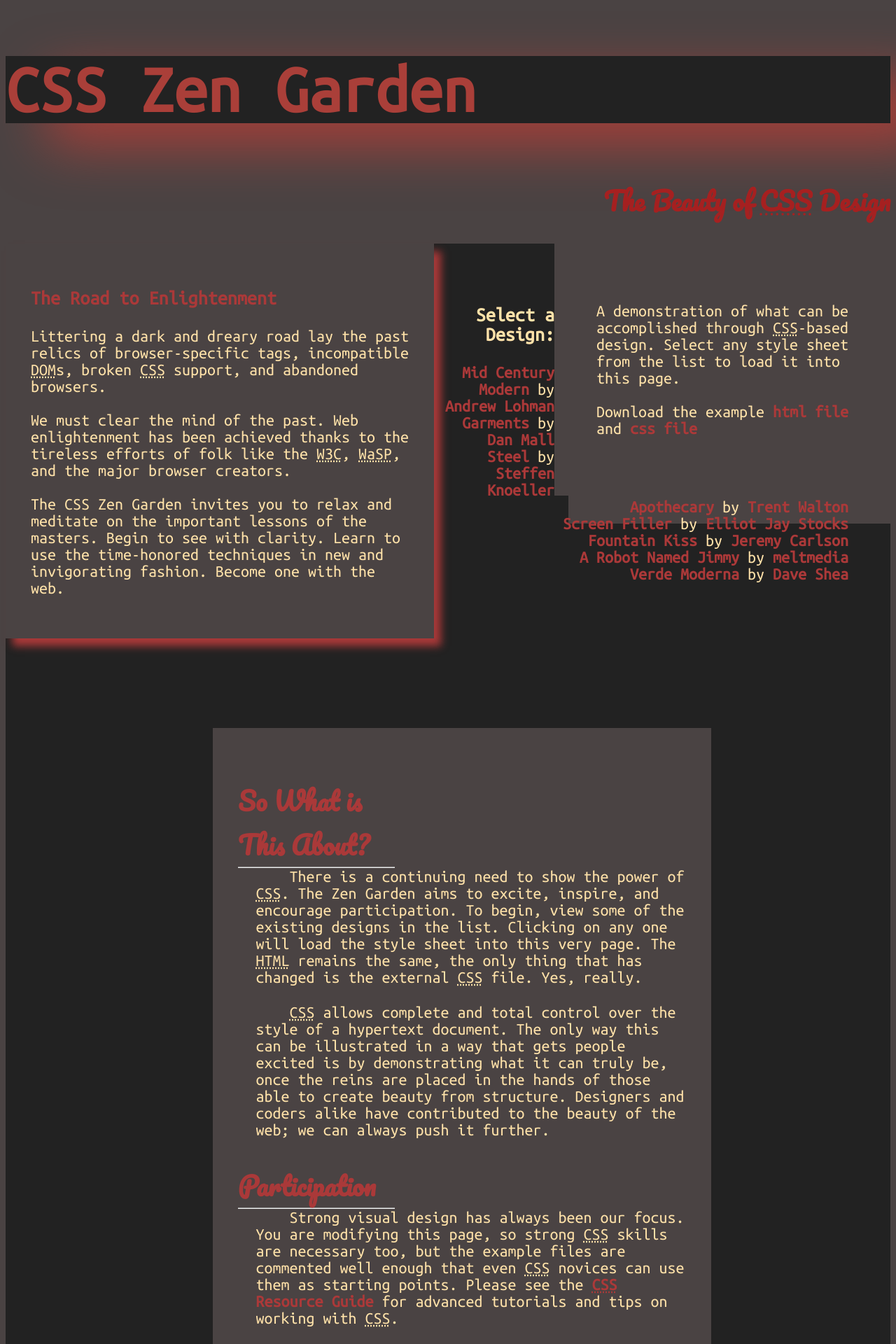
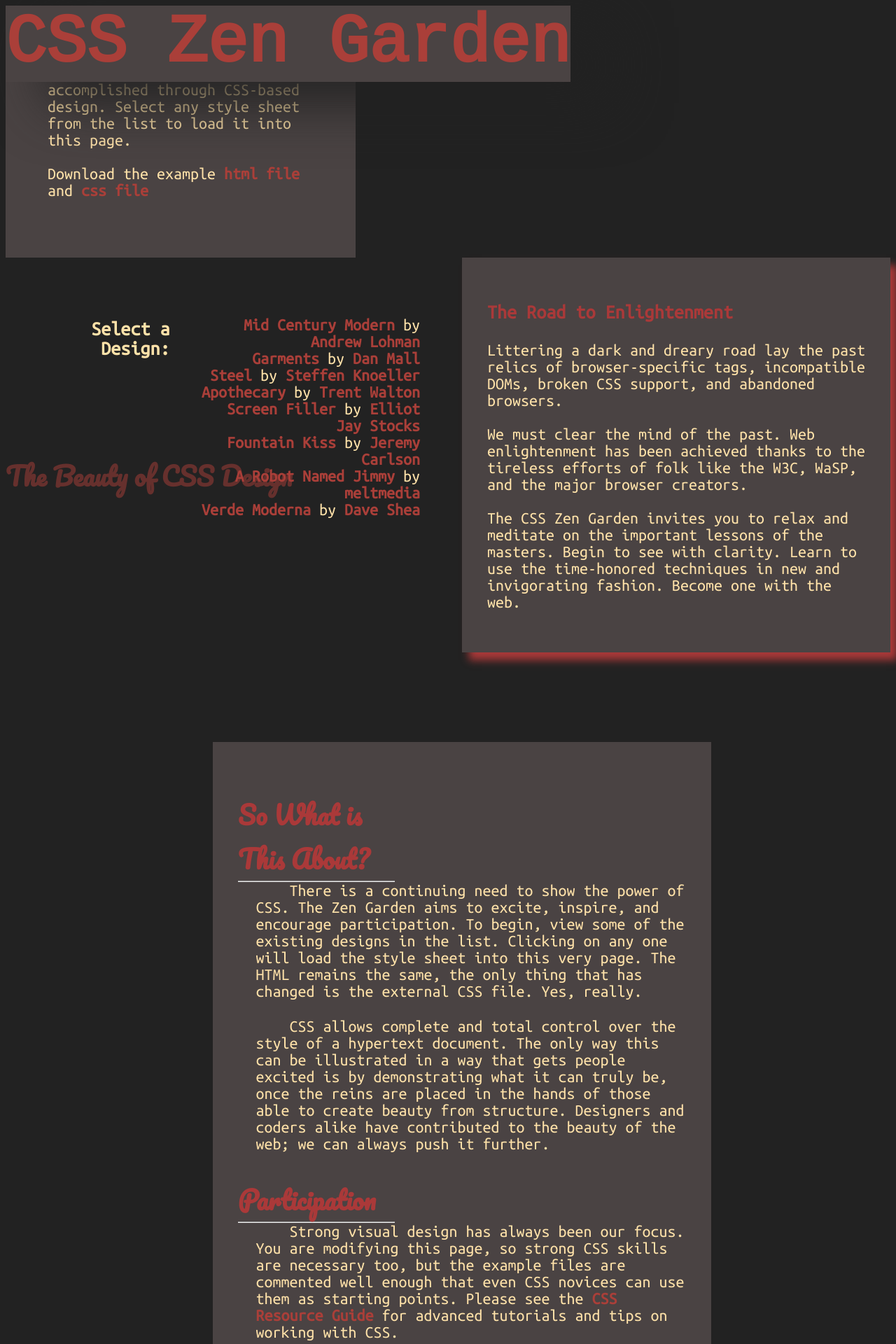
Before and after one commit to jonjamison3/schooling, a PHP site: page / in a window 1280 px wide. Shown: the top 1920 px of the page at 70% size. Run offline with PHP 8.4, Linux system fonts and the light colour scheme.

Commit message:
added fixed positioning to h1/2

```diff
--- a/webDev2/midterm/index.html
+++ b/webDev2/midterm/index.html
@@ -7,7 +7,7 @@
 	<link rel="stylesheet" type="text/css" href="styles.css">
 	<link href='https://fonts.googleapis.com/css?family=Ubuntu+Mono:400,400italic' rel='stylesheet' type='text/css'>
 	<link href='https://fonts.googleapis.com/css?family=Pacifico' rel='stylesheet' type='text/css'>
-
+	<link href='https://fonts.googleapis.com/css?family=Cousine' rel='stylesheet' type='text/css'>
 
 
 	<meta name="viewport" content="width=device-width, initial-scale=1.0">
--- a/webDev2/midterm/styles.css
+++ b/webDev2/midterm/styles.css
@@ -1,24 +1,34 @@
 body{
-	background-color: #4A4343;
+	background-color: #222;
 	color: #FFE2A9;
 	font-size: 1.5em;
 	font-family: "Ubuntu mono";
 }
+abbr{
+	text-decoration: none;
+}
 h1{
 	font-size: 4em;
 	color:#AA3F39;
-	background-color: #222;
-	box-shadow: 60px 30px 80px #AA3F39;
+	background-color: #4A4343;
+	box-shadow: 60px 30px 80px #222;
 	margin-right: 0;
+	margin-top: 0;
+	position: fixed;
+	font-family: "Cousine";
+	animation-name:inFade;
+	animation-duration:4s;
 }
 h2{
-	color:red;
+	color:#AA3F39;
 	text-align: right;
 	font-family: "Pacifico";
 	opacity: .5;
+	position: fixed;
+	margin-top: 80vh;
 }
 a{
-	color:#AC3939;
+	color:#AA3F39;
 	text-decoration: none;
 	font-weight: bold;
 }
@@ -45,19 +55,20 @@ li{
 }
 
 .design-archives, .design-selection, .zen-resources{
+	display: flex;
 	background-color:#222;
 	padding: 2.5em;
 	text-align: right;
+
 }
 .design-selection li {
 	display: block;
-
 }
 .preamble{
 	width:20vw;
 	background-color:#4A4343;
 	padding: 1.5em;
-	float: left;
+	float: right;
 	min-width: 540px;
 	box-shadow: 10px 11px 11px #AA3939;
 }
@@ -65,7 +76,6 @@ li{
 	color: #AA3939;
 }
 .summary{
-	float: right;
 	background-color: #4A4343;
 	max-width: 10vw;
 	min-width: 360px;
@@ -83,3 +93,7 @@ li{
 .supporting{
 	margin:10vw 20vw;
 }
+@keyframes inFade {
+    from {color: #4A4343;}
+    to {color: #AA3F39;}
+}
```
